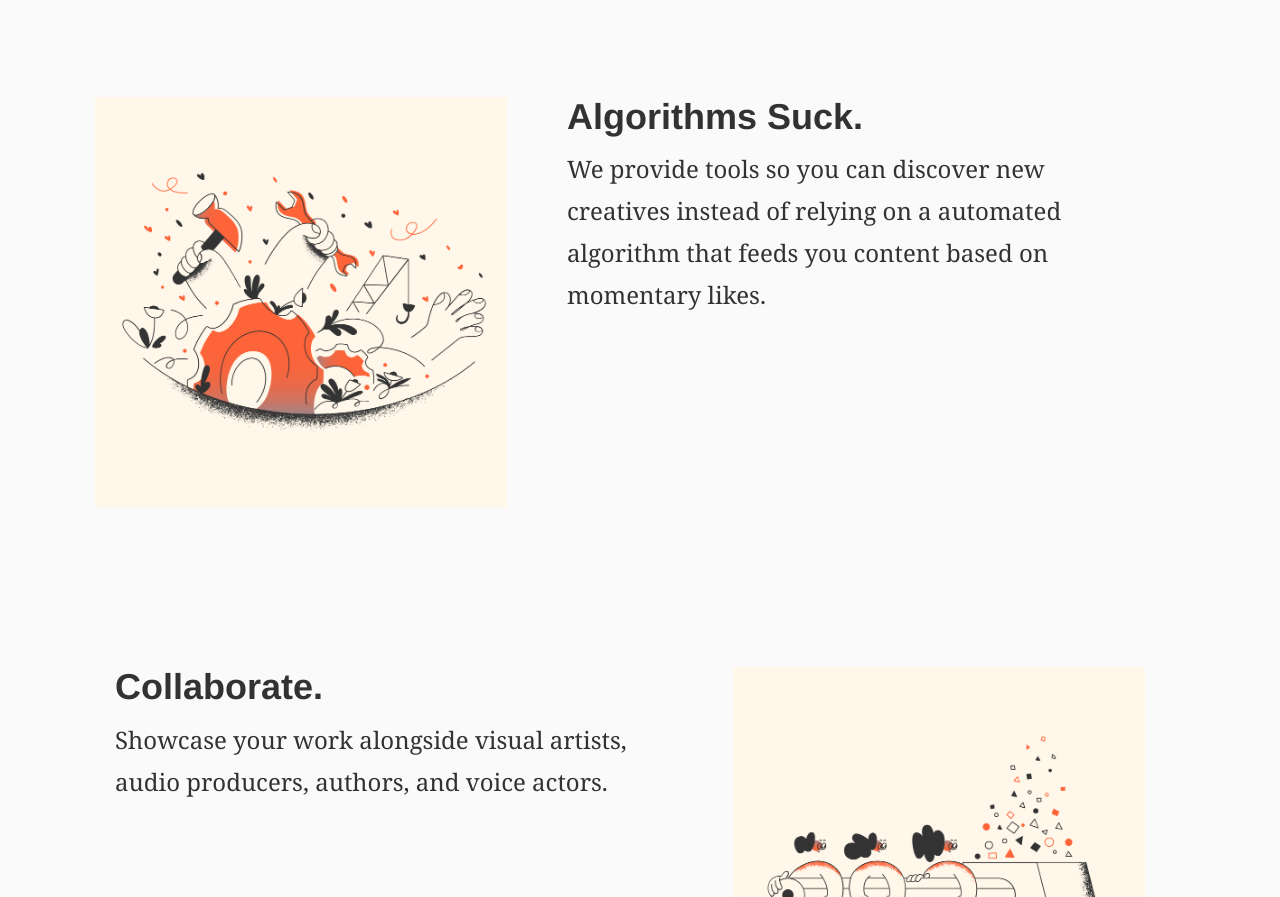
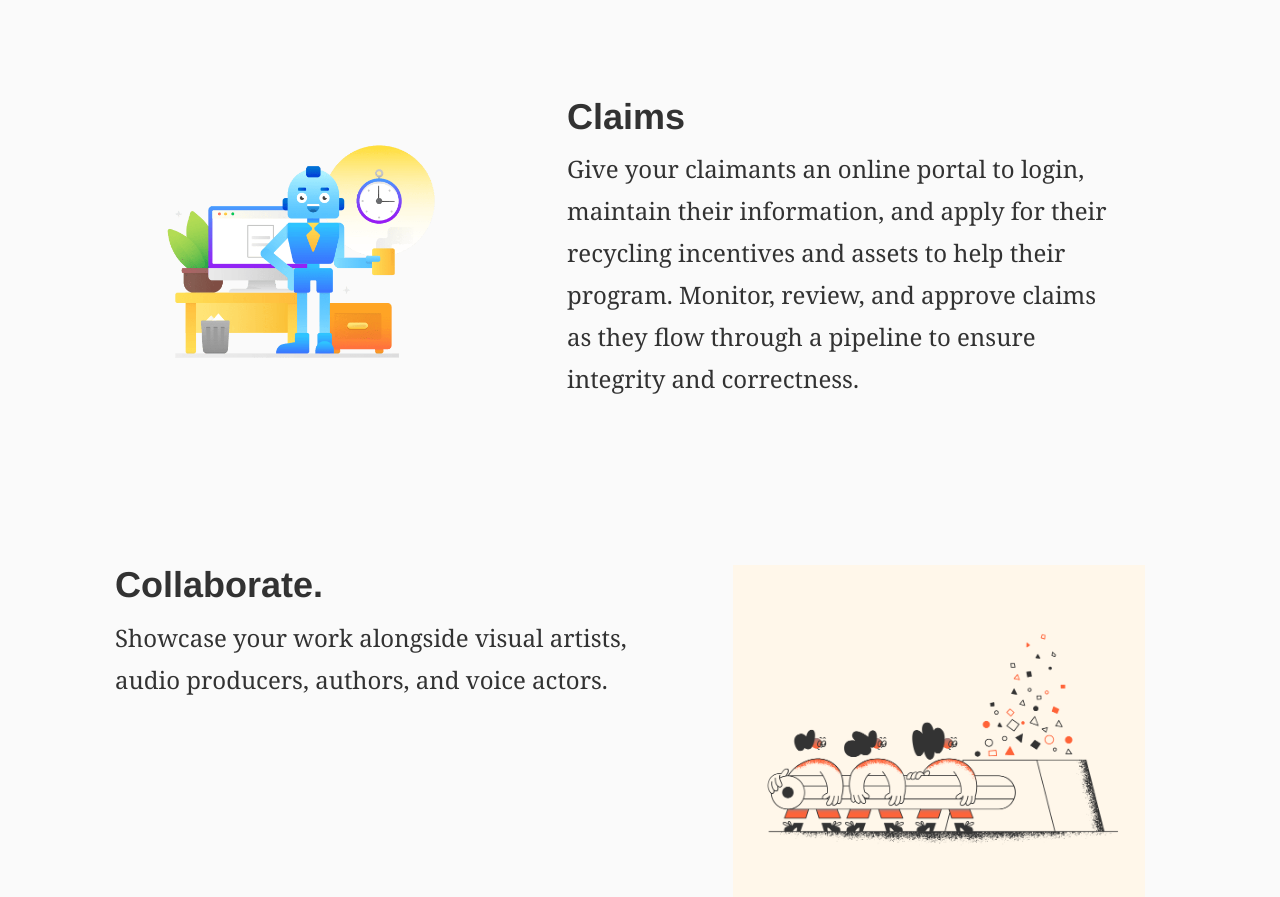
Before and after one commit to mtimofiiv/Pictus, a Gatsby site: page / in a window 1280 px wide. Shown: the part 1039-1936 px from the top of the page. Built offline with nearby package versions, Linux system fonts and the light colour scheme; Gatsby itself is replaced by a stand-in of ours; some packages are replaced by stand-ins of ours.

Commit message:
Update Feature “claims”

```diff
--- a/src/data/features/claims.md
+++ b/src/data/features/claims.md
@@ -1,5 +1,5 @@
 ---
-title: Algorithms Suck.
-image: /assets/web-development.png
+title: Claims
+image: /assets/427e5cb3-d218-4d2d-a6a3-5a5ac0b244a2.png
 ---
-We provide tools so you can discover new creatives instead of relying on a automated algorithm that feeds you content based on momentary likes.
+Give your claimants an online portal to login, maintain their information, and apply for their recycling incentives and assets to help their program. Monitor, review, and approve claims as they flow through a pipeline to ensure integrity and correctness.
```
